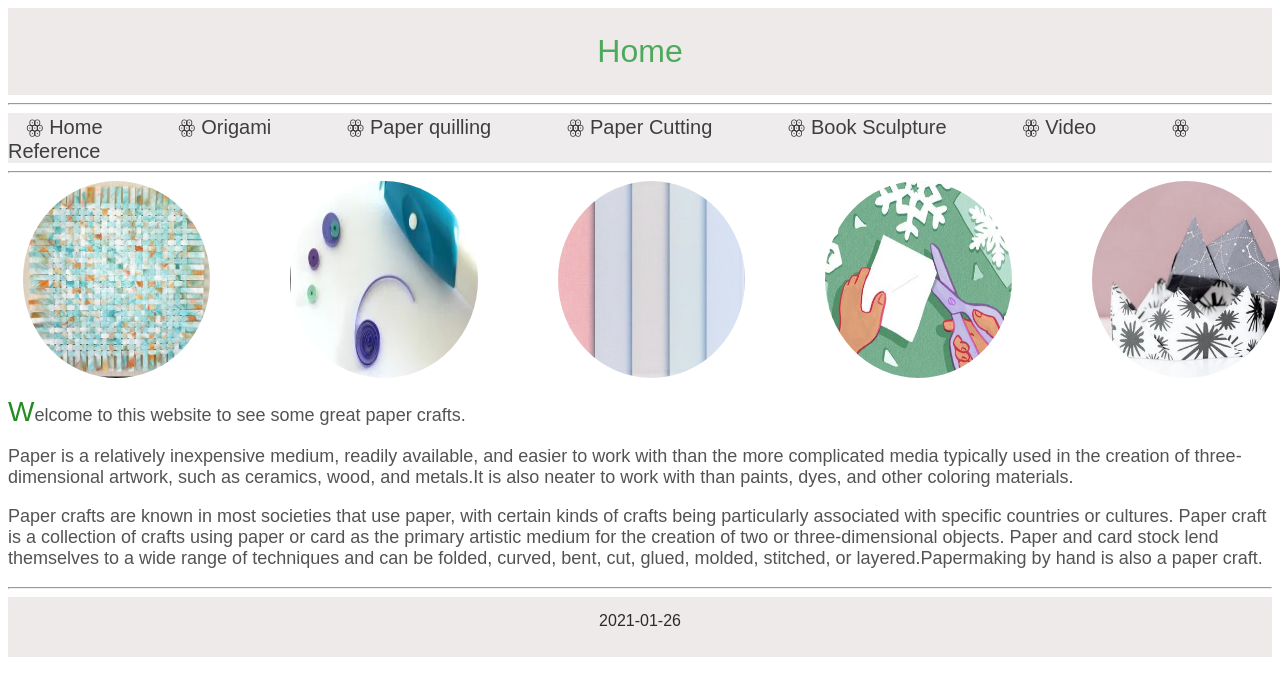
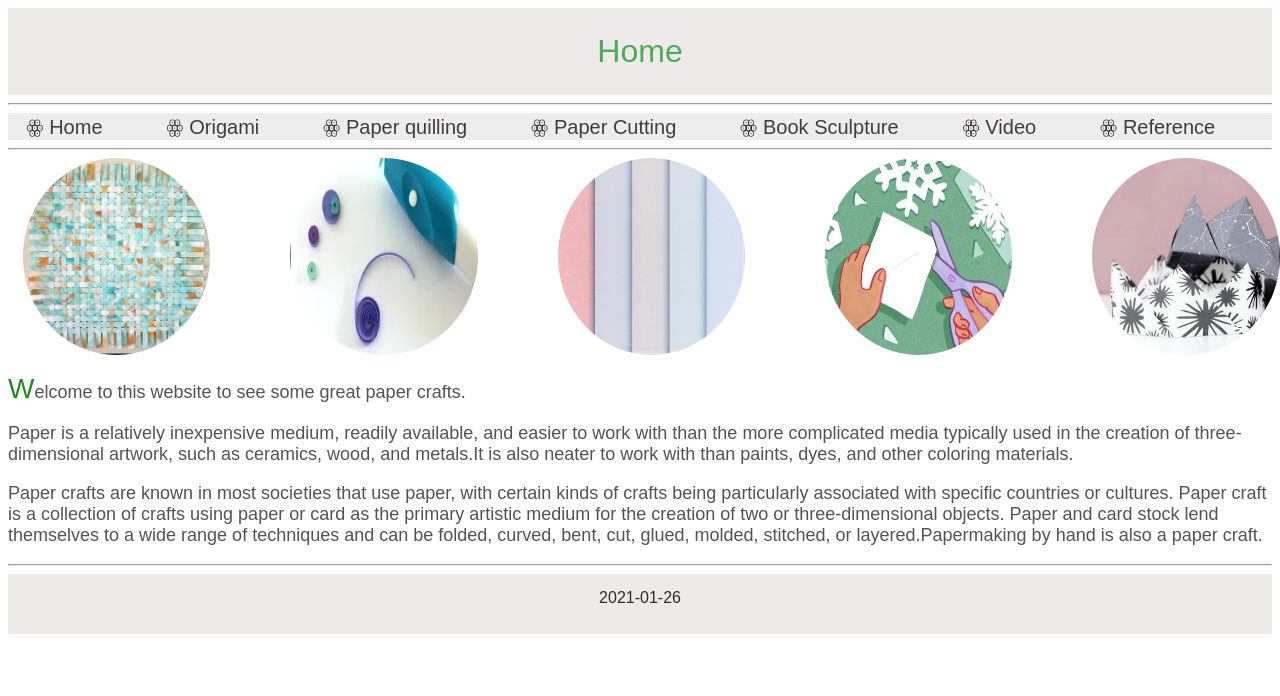
Before and after one commit to Maggie-heritage1/HTML, a plain HTML site: page index.html in a window 1280 px wide. Drawn offline with Linux system fonts and the light colour scheme.

Commit message:
Update home.css

```diff
--- a/home.css
+++ b/home.css
@@ -184,7 +184,7 @@ nav>a
 {
   text-decoration: none;
   color:rgb(63, 62, 62);
-  margin: 30px 52px 8px 18px ;
+  margin: 30px 40px 8px 18px ;
 }
 
  nav>a:visited
```
